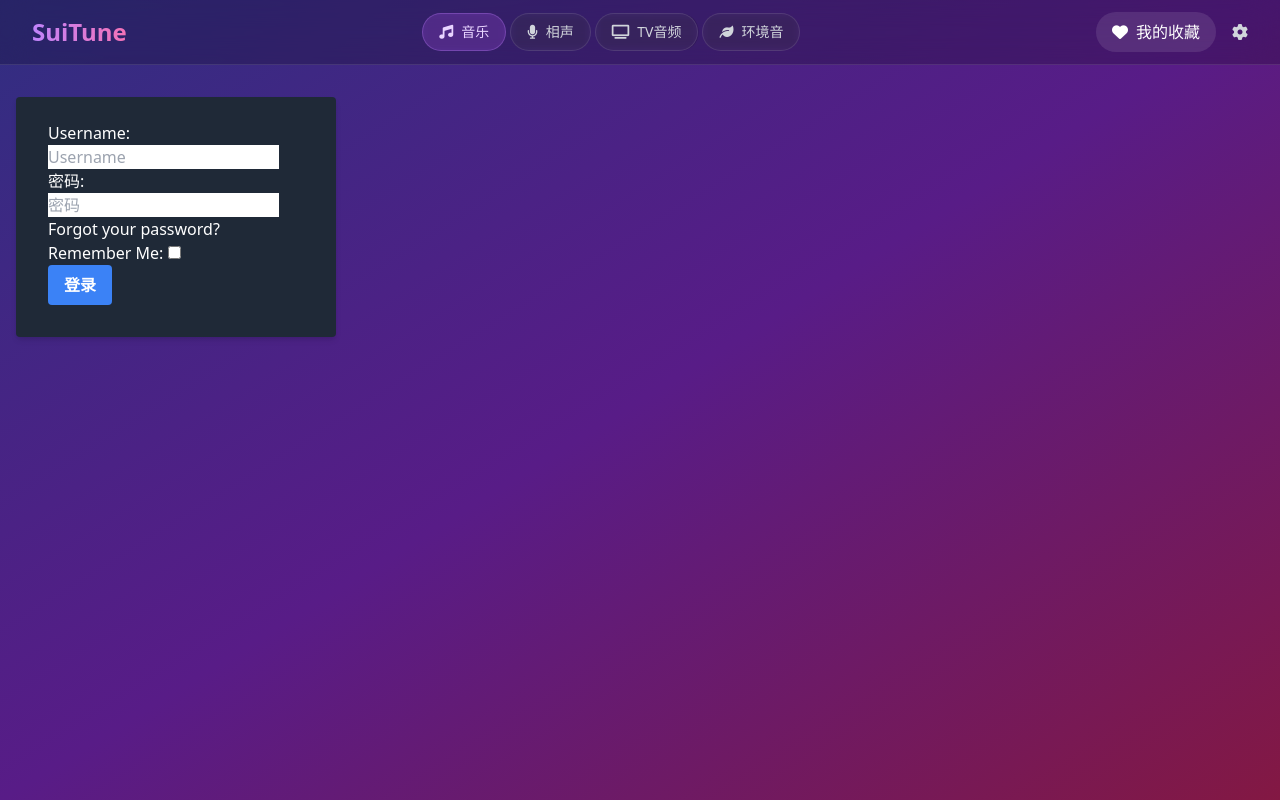
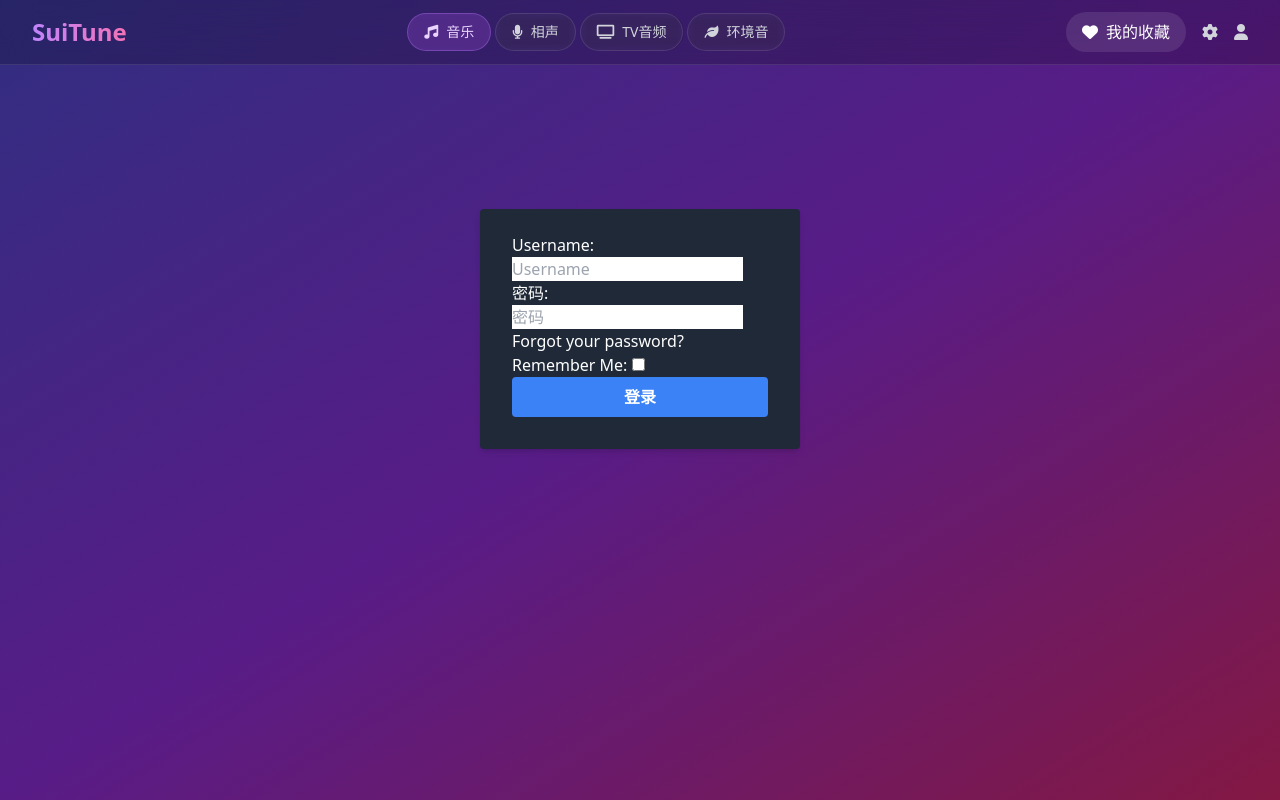
Before and after one commit to ChanMo/suitune, a Django app: page /accounts/login/ in a window 1280 px wide. Run offline with Django 5.2, Linux system fonts and the light colour scheme; some libraries are stand-ins or nearby versions.

Commit message:
Disable account signup via custom allauth adapter

```diff
--- /dev/null
+++ b/sui/adapter.py
@@ -0,0 +1,8 @@
+from allauth.account.adapter import DefaultAccountAdapter
+
+
+class NoSignupAccountAdapter(DefaultAccountAdapter):
+    """Account adapter that disables user self-registration."""
+
+    def is_open_for_signup(self, request):  # pragma: no cover - configuration only
+        return False
--- a/sui/templates/account/login.html
+++ b/sui/templates/account/login.html
@@ -4,14 +4,16 @@
 {% block title %}{% trans "登录" %}{% endblock %}
 
 {% block content %}
+<div class="flex items-center justify-center min-h-[60vh]">
   <div class="w-full max-w-xs">
     <form method="post" action="{% url 'account_login' %}" class="bg-gray-800 shadow-md rounded px-8 pt-6 pb-8 mb-4">
       {% csrf_token %}
       {{ form.as_p }}
       <button type="submit"
-            class="bg-blue-500 hover:bg-blue-700 text-white font-bold py-2 px-4 rounded">
+              class="bg-blue-500 hover:bg-blue-700 text-white font-bold py-2 px-4 rounded w-full">
         {% trans "登录" %}
       </button>
     </form>
   </div>
+</div>
 {% endblock %}
--- a/sui/templates/sui/base.html
+++ b/sui/templates/sui/base.html
@@ -36,6 +36,15 @@
                     <a href="/admin/" class="w-8 h-8 bg-white/10 hover:bg-white/20 rounded-full flex items-center justify-center transition-all duration-200">
                         <i class="fas fa-cog text-gray-300 text-sm"></i>
                     </a>
+                    {% if user.is_authenticated %}
+                    <a href="{% url 'account_logout' %}" class="w-8 h-8 bg-white/10 hover:bg-white/20 rounded-full flex items-center justify-center transition-all duration-200">
+                        <i class="fas fa-right-from-bracket text-gray-300 text-sm"></i>
+                    </a>
+                    {% else %}
+                    <a href="{% url 'account_login' %}" class="w-8 h-8 bg-white/10 hover:bg-white/20 rounded-full flex items-center justify-center transition-all duration-200">
+                        <i class="fas fa-user text-gray-300 text-sm"></i>
+                    </a>
+                    {% endif %}
                     </div>
                 </div>
 
@@ -93,6 +102,15 @@
                     <a href="/admin/" class="text-gray-300 hover:text-white transition-colors">
                         <i class="fas fa-cog"></i>
                     </a>
+                    {% if user.is_authenticated %}
+                    <a href="{% url 'account_logout' %}" class="text-gray-300 hover:text-white transition-colors">
+                        <i class="fas fa-right-from-bracket"></i>
+                    </a>
+                    {% else %}
+                    <a href="{% url 'account_login' %}" class="text-gray-300 hover:text-white transition-colors">
+                        <i class="fas fa-user"></i>
+                    </a>
+                    {% endif %}
                 </div>
             </div>
         </div>
```
Also changed, not shown: suitune/settings.py (+9 -0 lines). Lines whose indentation alone changed are shown as unchanged.
